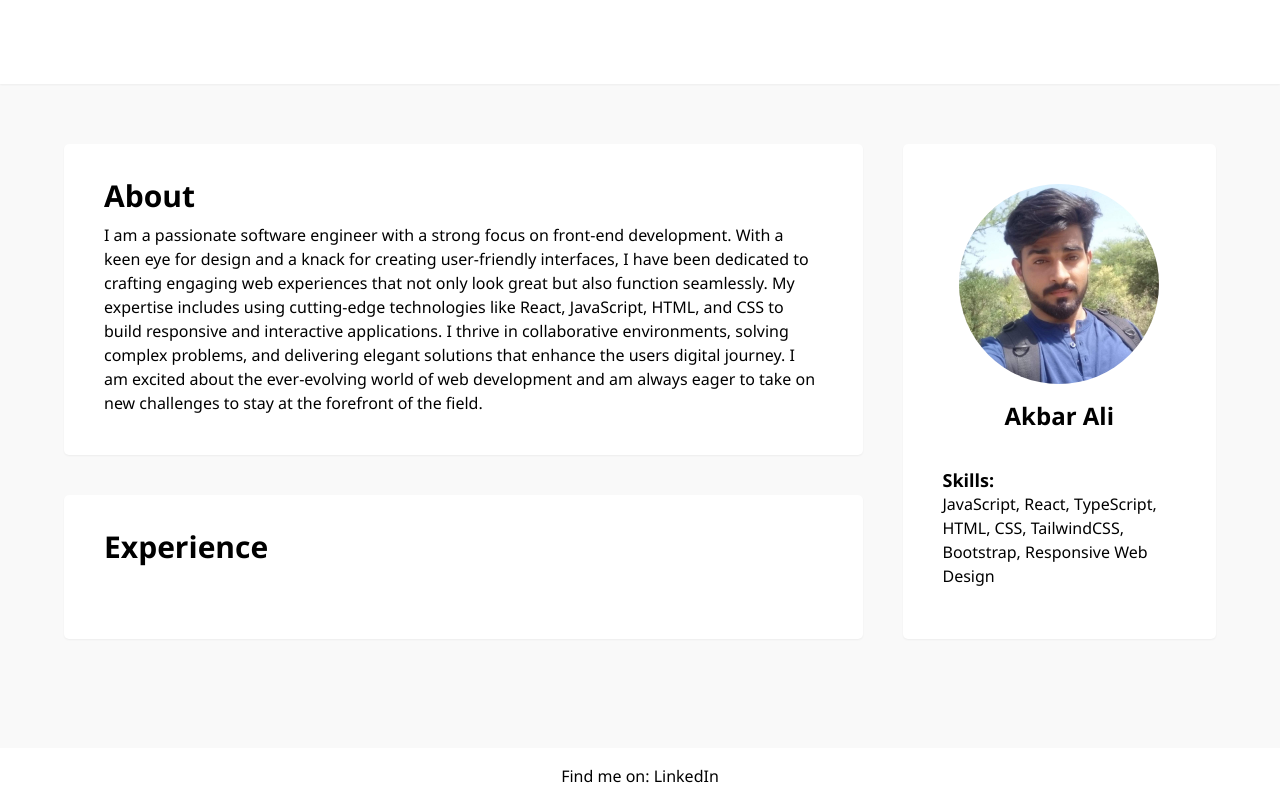
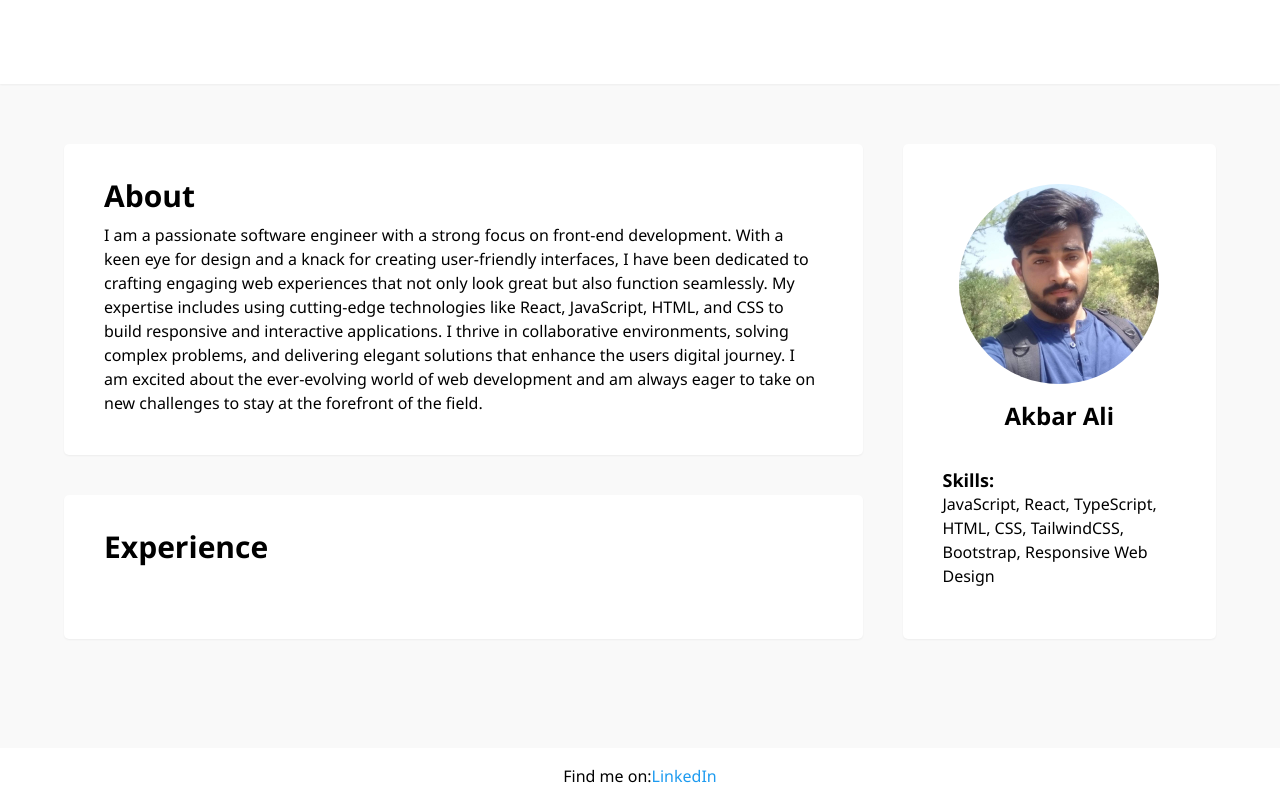
Before and after one commit to akbar-ashraf/react-training, a React (Vite) app: page / in a window 1280 px wide. Built offline with nearby package versions, Linux system fonts and the light colour scheme.

Commit message:
footer link updated

```diff
--- a/src/components/footer/index.jsx
+++ b/src/components/footer/index.jsx
@@ -2,7 +2,16 @@ export const Footer = () => {
   return (
     <footer id="footer">
       <div className="container">
-        <p>Find me on: LinkedIn</p>
+        <p>
+          Find me on:
+          <a
+            href="https://pk.linkedin.com/in/akbar-ali-975693101"
+            target="_blank"
+            rel="noreferrer"
+          >
+            LinkedIn
+          </a>
+        </p>
       </div>
     </footer>
   );
```
